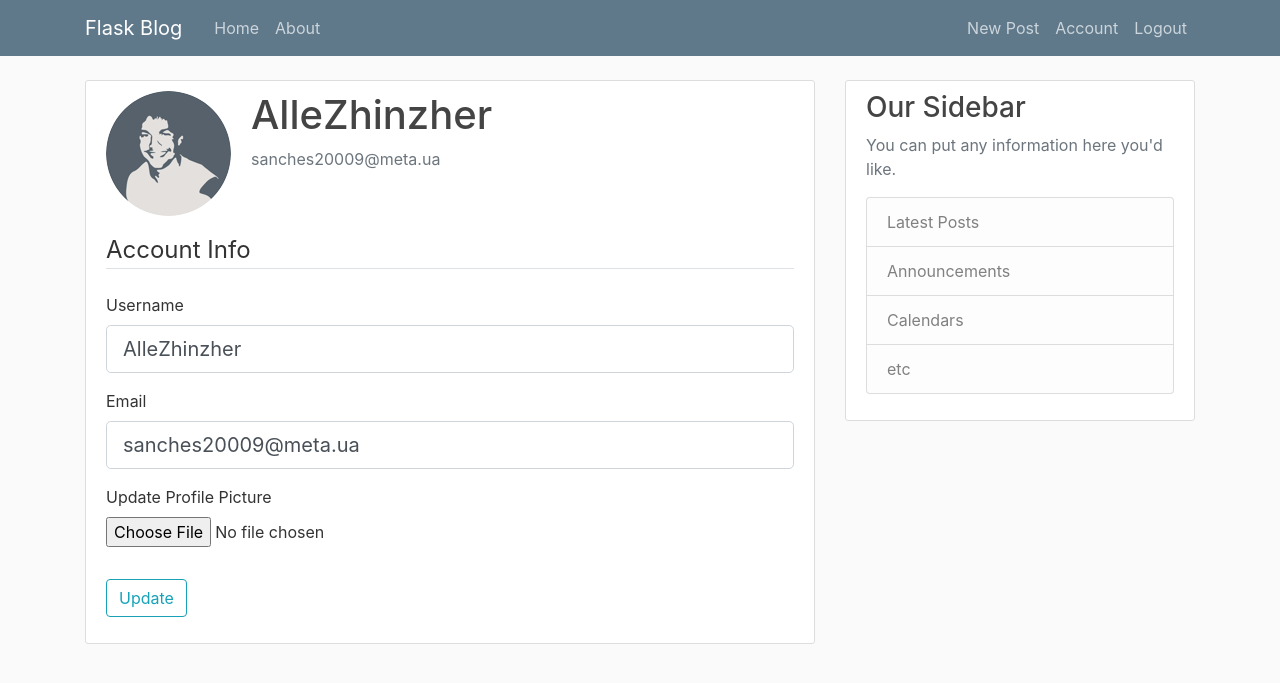
After one commit to alle-zhinzher/Flask_blog, a Flask app: page /account in a window 1280 px wide. The commit adds this page. Shown: the top 683 px of the page. Run offline with Flask 2, Linux system fonts and the light colour scheme; a user stored in the database is signed in; some libraries are stand-ins or nearby versions.

Commit message:
Added account profile pic

```diff
--- a/flaskblog/forms.py
+++ b/flaskblog/forms.py
@@ -1,7 +1,7 @@
 from flask_wtf import FlaskForm
 from flask_wtf.file import FileField, FileAllowed
 from flask_login import current_user
-from wtforms import StringField, PasswordField, SubmitField, BooleanField
+from wtforms import StringField, PasswordField, SubmitField, BooleanField, TextAreaField
 from wtforms.validators import DataRequired, Length, Email, EqualTo, ValidationError
 from flaskblog.models import User
 
@@ -54,3 +54,8 @@ class UpdateAccountForm(FlaskForm):
             user = User.query.filter_by(email=email.data).first()
             if user:
                 raise ValidationError('That email is taken. Please choose a different one.')
+
+class PostForm(FlaskForm):
+    title = StringField('Title', validators=[DataRequired()])
+    content = TextAreaField('Content', validators=[DataRequired()])
+    submit = SubmitField('Post')
--- a/flaskblog/routes.py
+++ b/flaskblog/routes.py
@@ -1,32 +1,16 @@
 import os
 import secrets
 from PIL import Image
-from flask import render_template, url_for, flash, redirect, request
+from flask import render_template, url_for, flash, redirect, request, abort
 from flaskblog import app, db, bcrypt
-from flaskblog.forms import RegistrationForm, LoginForm, UpdateAccountForm
+from flaskblog.forms import RegistrationForm, LoginForm, UpdateAccountForm, PostForm
 from flaskblog.models import User, Post
 from flask_login import login_user, current_user, logout_user, login_required
-
-
-posts = [
-    {
-        'author': 'Corey Schafer',
-        'title': 'Blog Post 1',
-        'content': 'First post content',
-        'date_posted': 'April 20, 2018'
-    },
-    {
-        'author': 'Jane Doe',
-        'title': 'Blog Post 2',
-        'content': 'Second post content',
-        'date_posted': 'April 21, 2018'
-    }
-]
-
 
 @app.route("/")
 @app.route("/home")
 def home():
+    posts = Post.query.all()
     return render_template('home.html', posts=posts)
 
 
@@ -105,3 +89,53 @@ def account():
     image_file = url_for('static', filename='profile_pics/' + current_user.image_file)
     return render_template('account.html', title='Account',
                            image_file=image_file, form=form)
+
+@app.route("/post/new", methods=['GET', 'POST'])
+@login_required
+def new_post():
+    form = PostForm()
+    if form.validate_on_submit():
+        post = Post(title=form.title.data, content=form.content.data, author = current_user)
+        db.session.add(post)
+        db.session.commit()
+        flash('Your post has been created!', 'success')
+
+        return redirect(url_for('home'))
+    return render_template('create_post.html', title='New Post',
+                           form=form, legend="New Post")
+
+@app.route("/post/<int:post_id>")
+def post(post_id):
+    post = Post.query.get_or_404(post_id)
+    return render_template('post.html', title=post.title, post=post)
+
+
+@app.route("/post/<int:post_id>/update", methods=['GET', 'POST'])
+@login_required
+def update_post(post_id):
+    post = Post.query.get_or_404(post_id)
+    if post.author != current_user:
+        abort(403)
+    form = PostForm()
+    if form.validate_on_submit():
+        post.title = form.title.data
+        post.content = form.content.data
+        db.session.commit()
+        flash('Your post has been updated!', 'success')
+        return redirect(url_for('post', post_id=post.id))
+    elif request.method == 'GET':
+        form.title.data = post.title
+        form.content.data = post.content
+    return render_template('create_post.html', title='Update Post',
+                           form=form, legend='Update Post')
+
+@app.route("/post/<int:post_id>/delete", methods=['POST'])
+@login_required
+def delete_post(post_id):
+    post = Post.query.get_or_404(post_id)
+    if post.author != current_user:
+        abort(403)
+    db.session.delete(post)
+    db.session.commit()
+    flash('Your post has been deleted!', 'success')
+    return redirect(url_for('home'))
--- /dev/null
+++ b/flaskblog/templates/account.html
@@ -0,0 +1,57 @@
+{% extends "layout.html" %}
+{% block content %}
+    <div class="content-section">
+      <div class="media">
+        <img class="rounded-circle account-img" src="{{ image_file }}">
+        <div class="media-body">
+          <h2 class="account-heading">{{ current_user.username }}</h2>
+          <p class="text-secondary">{{ current_user.email }}</p>
+        </div>
+      </div>
+        <form method="POST" action="" enctype="multipart/form-data">
+            {{ form.hidden_tag() }}
+            <fieldset class="form-group">
+                <legend class="border-bottom mb-4">Account Info</legend>
+                <div class="form-group">
+                    {{ form.username.label(class="form-control-label") }}
+
+                    {% if form.username.errors %}
+                        {{ form.username(class="form-control form-control-lg is-invalid") }}
+                        <div class="invalid-feedback">
+                            {% for error in form.username.errors %}
+                                <span>{{ error }}</span>
+                            {% endfor %}
+                        </div>
+                    {% else %}
+                        {{ form.username(class="form-control form-control-lg") }}
+                    {% endif %}
+                </div>
+                <div class="form-group">
+                    {{ form.email.label(class="form-control-label") }}
+                    {% if form.email.errors %}
+                        {{ form.email(class="form-control form-control-lg is-invalid") }}
+                        <div class="invalid-feedback">
+                            {% for error in form.email.errors %}
+                                <span>{{ error }}</span>
+                            {% endfor %}
+                        </div>
+                    {% else %}
+                        {{ form.email(class="form-control form-control-lg") }}
+                    {% endif %}
+                </div>
+                <div class="form-group">
+                    {{ form.picture.label() }}
+                    {{ form.picture(class="form-control-file") }}
+                    {% if form.picture.errors %}
+                        {% for error in form.picture.errors %}
+                            <span class="text-danger">{{ error }}</span></br>
+                        {% endfor %}
+                    {% endif %}
+                </div>
+            </fieldset>
+            <div class="form-group">
+                {{ form.submit(class="btn btn-outline-info") }}
+            </div>
+        </form>
+    </div>
+{% endblock content %}
--- a/flaskblog/templates/layout.html
+++ b/flaskblog/templates/layout.html
@@ -26,13 +26,13 @@
           </button>
           <div class="collapse navbar-collapse" id="navbarToggle">
             <div class="navbar-nav mr-auto">
-
               <a class="nav-item nav-link" href="{{ url_for('home') }}">Home</a>
               <a class="nav-item nav-link" href="{{ url_for('about') }}">About</a>
             </div>
             <!-- Navbar Right Side -->
             <div class="navbar-nav">
               {% if current_user.is_authenticated %}
+                <a class="nav-item nav-link" href="{{ url_for('new_post') }}">New Post</a>
                 <a class="nav-item nav-link" href="{{ url_for('account') }}">Account</a>
                 <a class="nav-item nav-link" href="{{ url_for('logout') }}">Logout</a>
               {% else %}
```
Also changed, not shown: flaskblog/templates/create_post.html (added, +40 -0 lines), flaskblog/templates/home.html (+4 -3 lines), flaskblog/templates/post.html (added, +39 -0 lines), flaskblog/site.db, flaskblog/static/profile_pics/141aa85ac99dc010.jpg (added), flaskblog/static/profile_pics/default.jpg (added), flaskblog/static/profile_pics/e47c57aee683e680.png (added). Lines whose indentation alone changed are shown as unchanged.
